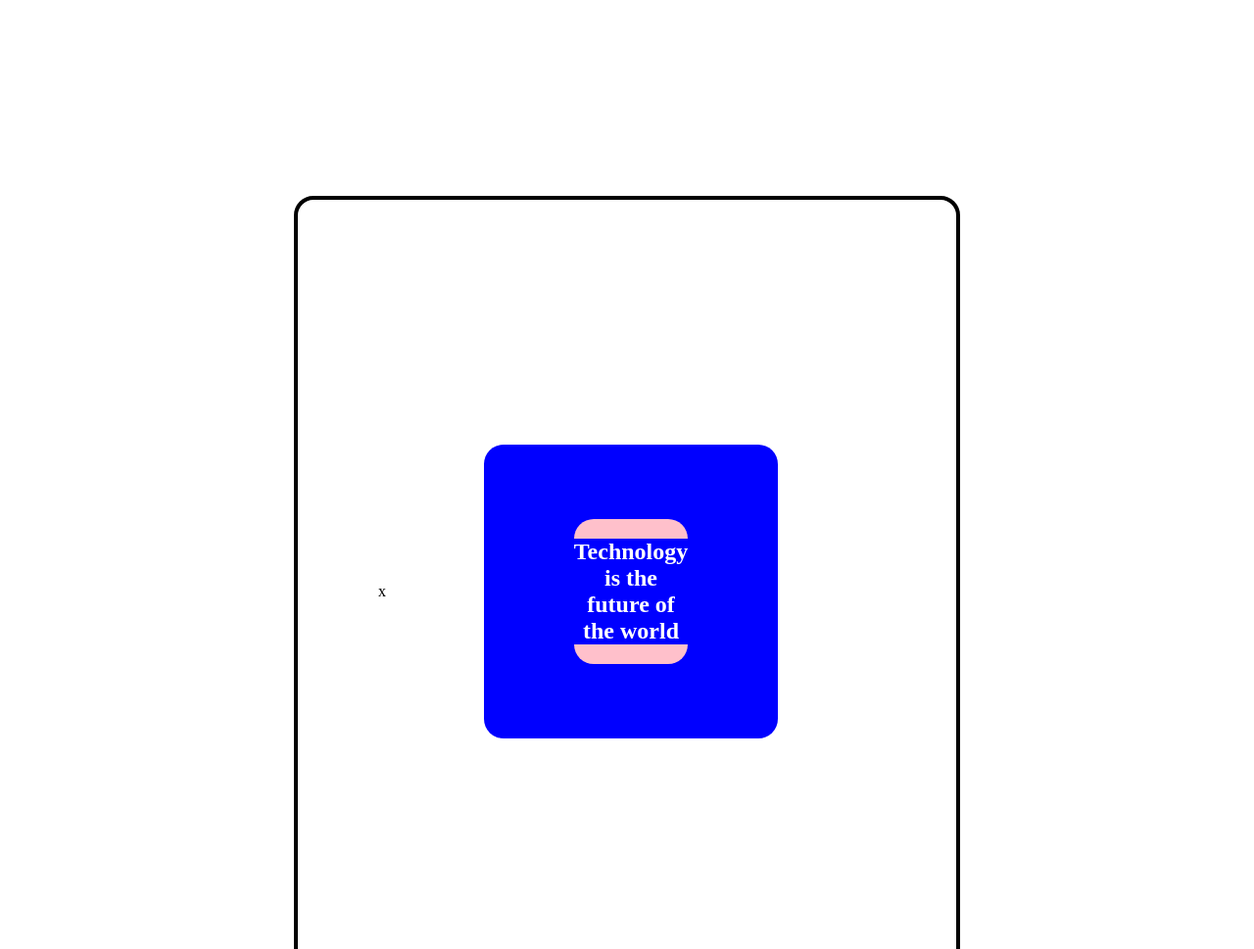
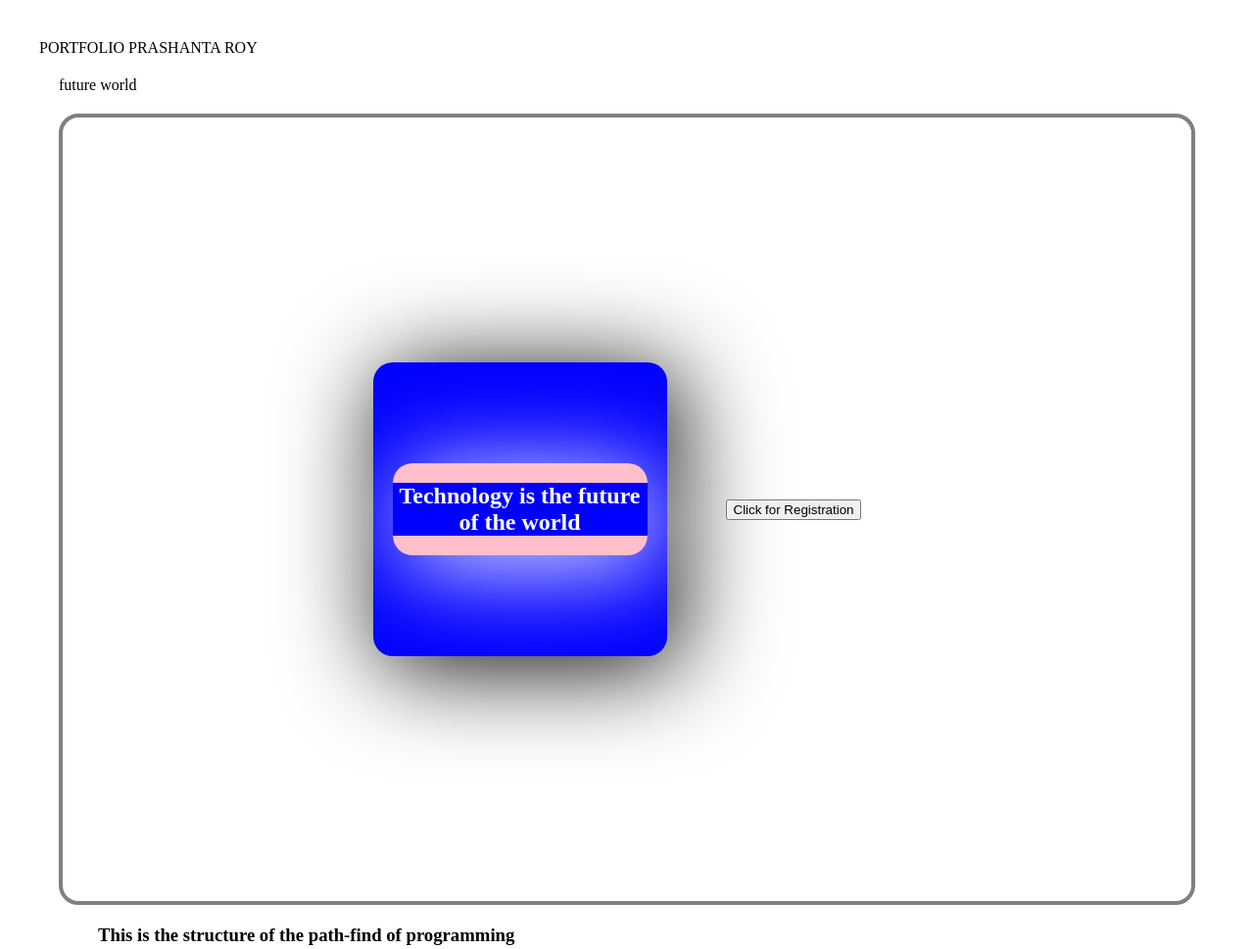
Before and after one commit to prashantaself/my-first-github-repo, a plain HTML site: page index.html in a window 1280 px wide. Shown: the top 969 px of the page at 98% size. Drawn offline with Linux system fonts and the light colour scheme.

Commit message:
ShadowBox

```diff
--- a/index.html
+++ b/index.html
@@ -7,8 +7,9 @@
     <title>Simple Website</title>
     <style>
         * {
-            margin: 100px;
+            margin: 20px;
         }
+
         .child {
             display: flex;
             justify-content: center;
@@ -16,31 +17,40 @@
             border-radius: 20px;
             border-top: 20px solid pink;
             border-bottom: 20px solid pink;
+            box-shadow: 10px 10px 100px;
         }
 
         .grandp {
             display: flex;
             justify-content: center;
             align-items: center;
-            border: 4px solid rgb(0, 0, 0);
+            border: 4px solid gray;
             height: 100vh;
             border-radius: 20px;
+            /* box-shadow: 10px 10px 150px; */
         }
     </style>
 </head>
 
 <body>
+    <head>PORTFOLIO PRASHANTA ROY</head>
+    <header>future world</header>
 
-    <div class="grandp">x
+    <div class="grandp">
         <div class="child"
-            style="height: 300px; width: 300px; border: 20px; border-color: rgb(200, 27, 27); background-color: blue;  ">
+            style="height: 300px; width: 300px; border: 20px; border-color:  rgb(3, 2, 2); background-color: blue;  ">
             <h2 class="child" style="color: white; text-align: center;">Technology is the future of the world</h2>
-        </div>
+        </div><br>
+
+        <p>
+            <button style="box-shadow: 10px 10px 10px color(srgb red green blue);">Click for Registration
+            </button>
+        </p>
     </div>
 
     <div>
         <div>
-            <form action="click"></form>
+            <h3>This is the structure of the path-find of programming</h3>
         </div>
     </div>
 </body>
```
